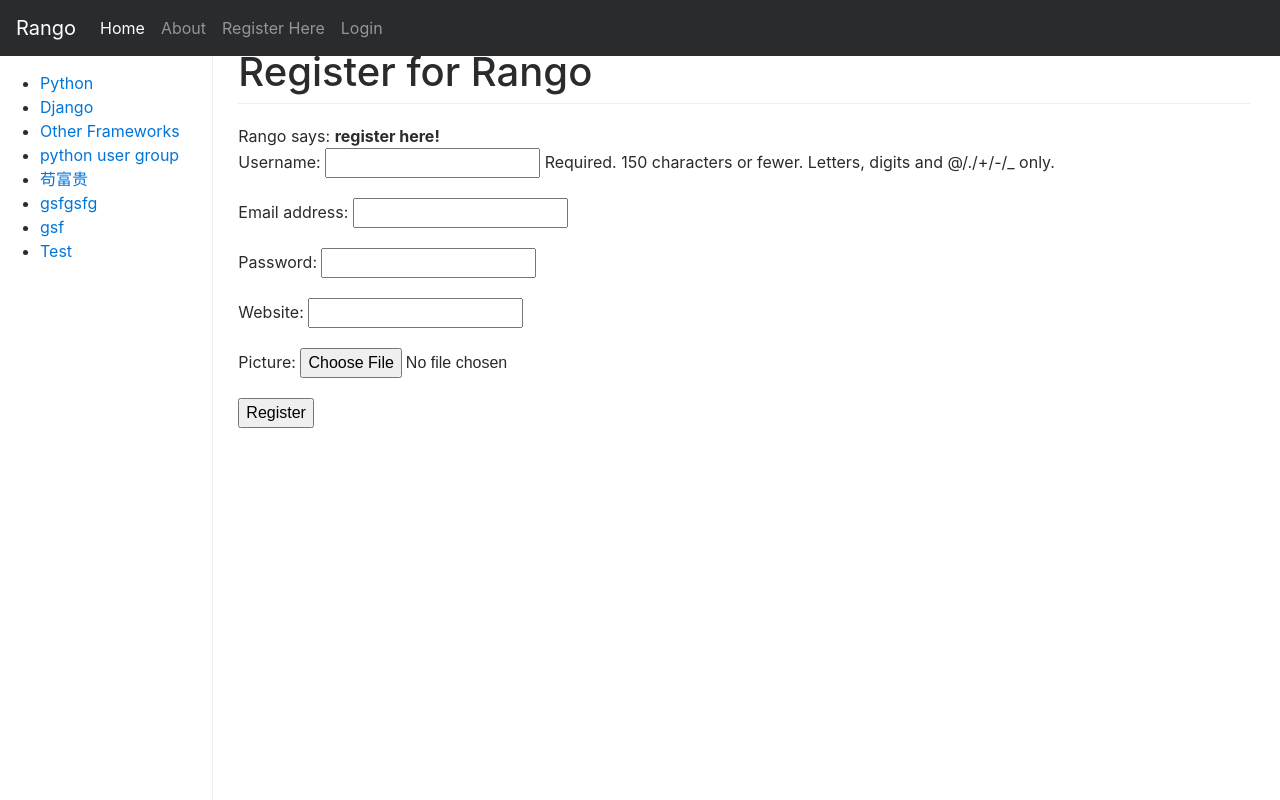
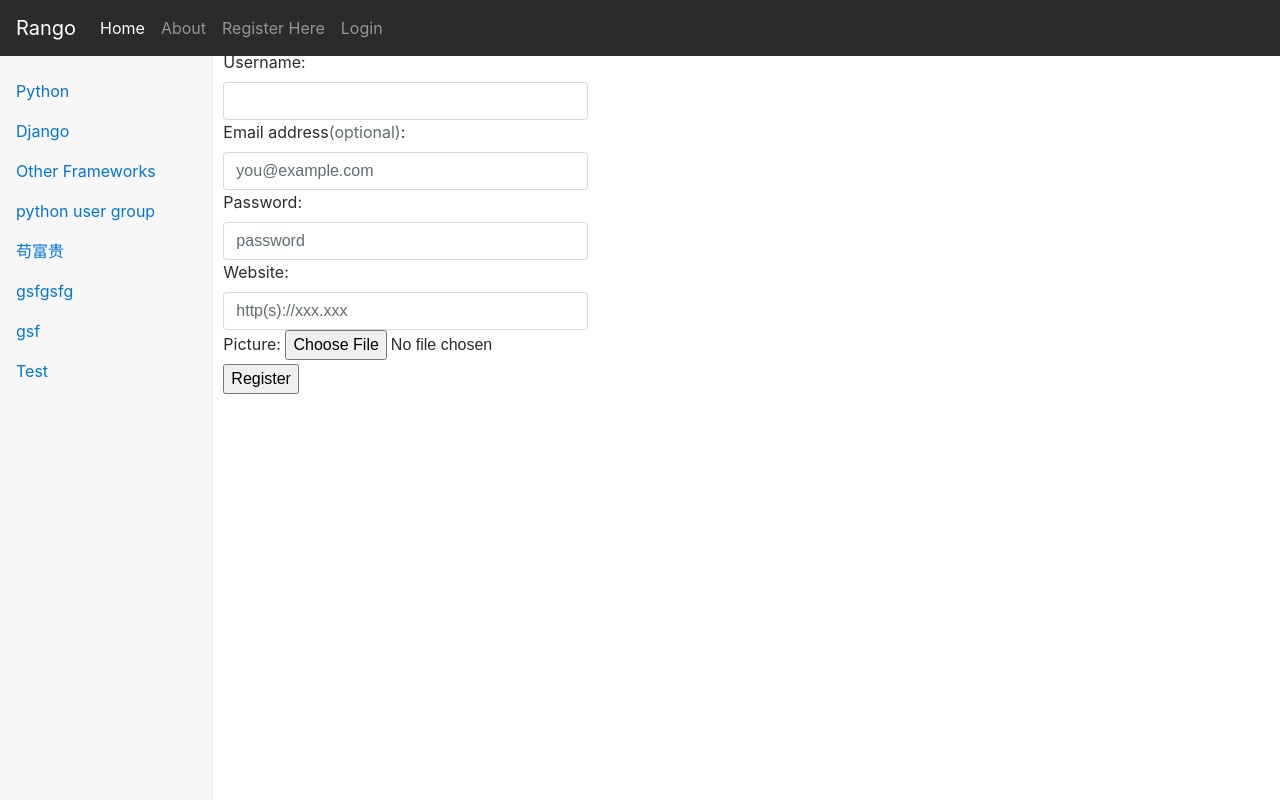
Before and after one commit to sulayman-soyir/Tango-Tien, a Django app: page /rango/register/ in a window 1280 px wide. Run offline with Django 3.2, Linux system fonts and the light colour scheme; data comes from the database, SQL or seed files in the repository; both versions use the stored data as it was after the commit; some libraries are stand-ins or nearby versions.

Commit message:
better suit

```diff
--- a/Tango-Tien/tango_with_django_project/rango/forms.py
+++ b/Tango-Tien/tango_with_django_project/rango/forms.py
@@ -21,6 +21,13 @@ class PageForm(forms.ModelForm):
     class Meta:
         model = Page
         exclude = ('category',)
+    def clean(self):
+        cleaned_data = self.cleaned_data
+        url = cleaned_data.get('url')
+        if url and not url.startwith("http://"):
+            url = "http://" + url
+            cleaned_data['url'] = url
+            return cleaned_data
 
 class UserForm(forms.ModelForm):
     password = forms.CharField(widget = forms.PasswordInput())
--- a/Tango-Tien/tango_with_django_project/rango/urls.py
+++ b/Tango-Tien/tango_with_django_project/rango/urls.py
@@ -12,4 +12,5 @@ urlpatterns = [
     url(r'^login/$', views.user_login, name = 'login'),
     url(r'^restricted/$', views.restricted, name = 'restricted'),
     url(r'^logout/$', views.user_logout, name = 'logout'),
+    url(r'^add_page/(?P<category_slug_name>[\w\-]+)/$', views.add_page, name = 'add_page'),
 ]
--- a/Tango-Tien/tango_with_django_project/rango/views.py
+++ b/Tango-Tien/tango_with_django_project/rango/views.py
@@ -7,7 +7,7 @@ from django.contrib.auth.decorators import login_required
 from datetime import datetime
 from rango.models import Category
 from rango.models import Page
-from rango.forms import CategoryForm, UserForm, UserProfileForm
+from rango.forms import CategoryForm, UserForm, UserProfileForm, PageForm
 
 #assisting function to fill cookie in response
 def get_server_side_cookie(request, cookie, default_val = None):
@@ -69,6 +69,26 @@ def add_category(request):
         else:
             print(form.errors)
     return render(request, 'rango/add_category.html', {'form':form})
+
+def add_page(request, category_slug_name):
+    try:
+        category = Category.objects.get(slug = category_slug_name)
+    except Category.DoesNotExist:
+        category = None
+    form = PageForm()
+    if request.method == "POST":
+        form = PageForm(request.POST)
+        if form.is_valid():
+            form.save(commit = True)
+            page.category = category
+            page.views = 0
+            page.save()
+            return show_category(request, category_slug_name)
+        else:
+            print(form.error)
+    context_dict = {'form': form, 'category':category}
+    return render(request, 'rango/add_page.html', context_dict)
+
 def about(request):
     if request.session.test_cookie_worked():
         print("TEST COOKIE WORKED!")
--- /dev/null
+++ b/Tango-Tien/tango_with_django_project/static/bootstrapLib/form-validation.css
@@ -0,0 +1,5 @@
+.container {
+  max-width: 960px;
+}
+
+.lh-condensed { line-height: 1.25; }
--- a/Tango-Tien/tango_with_django_project/tango_with_django_project/settings.py
+++ b/Tango-Tien/tango_with_django_project/tango_with_django_project/settings.py
@@ -17,7 +17,6 @@ BASE_DIR = os.path.dirname(os.path.dirname(os.path.abspath(__file__)))
 TEMPLATE_DIR = os.path.join(BASE_DIR,'templates')
 STATIC_DIR = os.path.join(BASE_DIR, 'static')
 MEDIA_DIR = os.path.join(BASE_DIR, 'media')
-
 
 
 
--- a/Tango-Tien/tango_with_django_project/templates/rango/base.html
+++ b/Tango-Tien/tango_with_django_project/templates/rango/base.html
@@ -81,7 +81,7 @@
 </nav>
 <div class="container-fluid">
     <div class="row">
-        <div class="col-sm-3 col-md-2 sidebar">
+        <div class="col-sm-3 col-md-2 hidden-xs-down bg-faded sidebar">
             {% block sidebar_block %}
                 {% get_category_list category %}
             {% endblock %}
--- a/Tango-Tien/tango_with_django_project/templates/rango/category.html
+++ b/Tango-Tien/tango_with_django_project/templates/rango/category.html
@@ -6,7 +6,7 @@
 
 {% block body_block %}
     {% if category %}
-        <h1>{{ category.name}}</h1>
+        <h1 style="padding:10px;">{{ category.name}}</h1>
         {% if pages %}
             <ul>
                 {% for page in pages %}
@@ -16,7 +16,7 @@
         {% else %}
             <strong>No pages currently in category.</strong>
         {% endif %}
-        <a href="rango/add_category/">Add a Page</a>
+        <a href="/rango/add_page/{{category.slug}}">Add a Page</a>
     {% else %}
             The specified category does not exist!
     {% endif %}
--- a/Tango-Tien/tango_with_django_project/templates/rango/cats.html
+++ b/Tango-Tien/tango_with_django_project/templates/rango/cats.html
@@ -1,14 +1,14 @@
-<ul>
+<ul class="nav nav-pills flex-column">
     {% for c in cats %}
         {% if c == act_cat %}
-            <li>
+            <li class="nav-item">
             <strong>
-                <a href="/rango/show_category/{{ c.slug }}" c.slug>{{ c.name }}</a>
+                <a class="nav-link active" href="/rango/category/{{ c.slug }}">{{ c.name }}</a>
             </strong>
             </li>
         {% else %}
-            <li>
-                <a href="/rango/show_category/{{ c.slug }}" c.slug>{{ c.name }}</a>
+            <li class="nav-item">
+                <a class="nav-link" href="/rango/category/{{ c.slug }}">{{ c.name }}</a>
             </li>
         {% endif %}
     {% endfor %}
--- a/Tango-Tien/tango_with_django_project/templates/rango/login.html
+++ b/Tango-Tien/tango_with_django_project/templates/rango/login.html
@@ -3,7 +3,7 @@
 {% block body_block %}
 <link rel="stylesheet" href="{% static 'bootstrapLib/signin.css' %}">
 <div class="jumbotron">
-    <h2 class="display-3">Login</h2>
+    <h1 class="display-3">Login</h1>
 </div>
 <form class="form-signin" role="form" method="post" action=".">
     {% csrf_token %}
--- a/Tango-Tien/tango_with_django_project/templates/rango/register.html
+++ b/Tango-Tien/tango_with_django_project/templates/rango/register.html
@@ -1,15 +1,46 @@
 {% extends 'rango/base.html' %}
 {% load static %}
-<html>
+<link rel="stylesheet" href="{% static 'bootstrapLib/form-validation.css' %}">
 {% block title_block %}
     Register
 {% endblock %}
 
 {% block body_block %}
-    <h1>Register for Rango</h1>
+<div class="row">
+    <form class="needs-validation" novalidate action="/rango/register/" id="user_form" method="post" enctype="multipart/form-data">
+        <input type="hidden" name="csrfmiddlewaretoken" value="kCUtpp5UKGeEyHeHr9l0Mp9osYnZkQb6dZXC0cBMtJzXMbxL4EUMAGhsQQkM3eQR">
+        <div>
+            <label for="id_username">Username:</label>
+            <input type="text" class="form-control" name="username" maxlength="150" required id="id_username" placeholder="" value="" required>
+            <!--<div class="invalid-feedback">username is required</div>-->
+        </div>
+        <div>
+            <label for="id_email">Email address<span class="text-muted">(optional)</span>:</label>
+            <input type="email" class="form-control" name="email" maxlength="254" id="id_email" placeholder="you@example.com">
+        </div>
+        <div>
+            <label for="id_password">Password:</label>
+            <input type="password" class="form-control" name="password" required id="id_password" placeholder="password">
+        </div>
+        <div>
+            <label for="id_website">Website:</label>
+            <input type="url" class="form-control" name="website" maxlength="200" id="id_website" placeholder="http(s)://xxx.xxx">
+        </div>
+        <div>
+            <label for="id_picture">Picture:</label>
+            <input type="file"  name="picture" accept="image/*" id="id_picture">
+        </div>
+        <input type="submit" name = "submit", value = "Register">
+    </form>
+</div>
+
+
+{% endblock %}
+
+<!--<h1>Register for Rango</h1>
     {% if registered %}
             Rango says: <strong>thank for registering!</strong>
-            <a href="rango/index/">Return to Home Page.</a><br />
+            <a href="/rango/index/">Return to Home Page.</a><br />
     {% else %}
         Rango says: <strong>register here!</strong>
         <form action="{% url 'register' %}" id="user_form" method="post" enctype="multipart/form-data">
@@ -19,4 +50,4 @@
             <input type="submit" name = "submit", value = "Register">
         </form>
     {% endif %}
-{% endblock %}
+-->
```
Also changed, not shown: Tango-Tien/tango_with_django_project/templates/rango/add_category.html (+23 -3 lines), Tango-Tien/tango_with_django_project/templates/rango/add_page.html (added, +26 -0 lines), Tango-Tien/tango_with_django_project/db.sqlite3, 1 other file.
